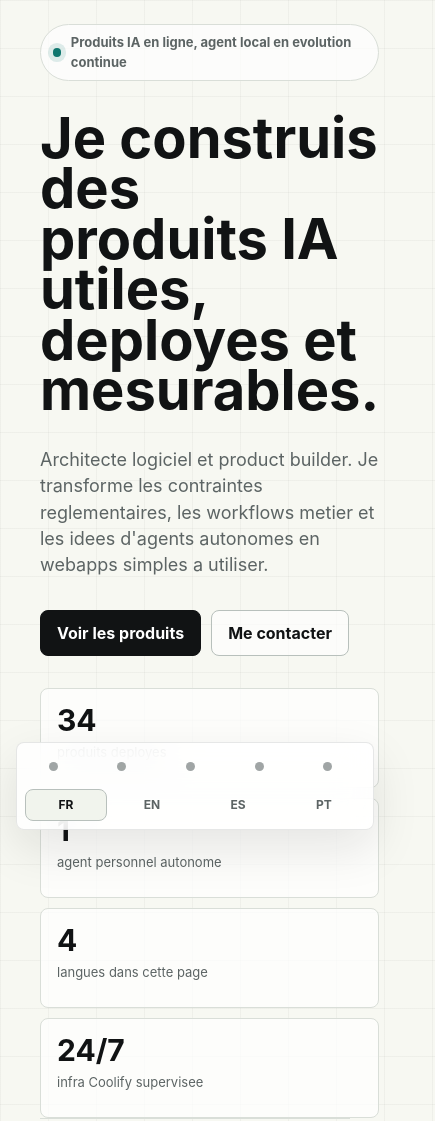
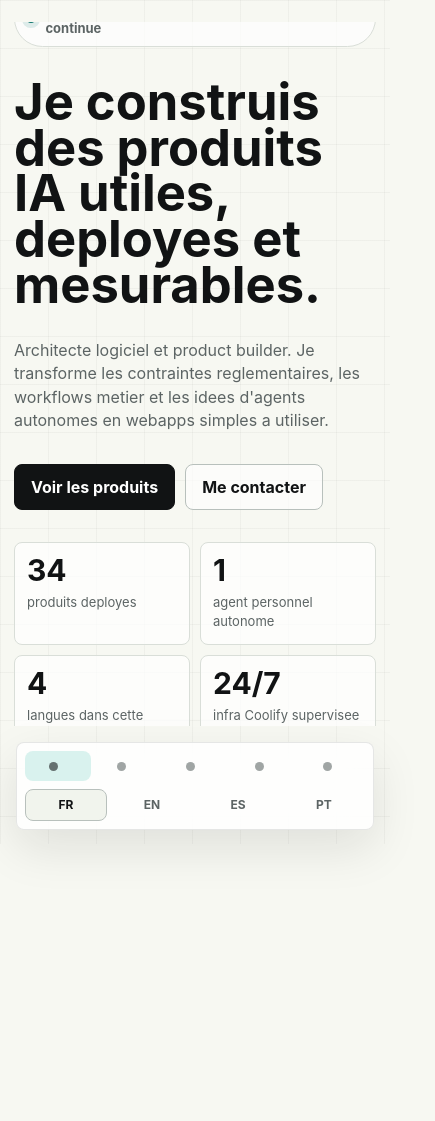
Before and after one commit to leandrosierra/portfolio, a plain HTML site: page index.html in a window 390 px wide. Shown: the top 1121 px of the page, 435 px wide, since content can reach past the window. After the commit the page ends 844 px from the top, so only its background shows below. Drawn offline with Linux system fonts and the light colour scheme.

Commit message:
Ada: feat(portfolio): navigation plein ecran par rubrique

```diff
--- a/index.html
+++ b/index.html
@@ -32,10 +32,14 @@
     --shadow: 0 18px 48px rgba(17, 19, 20, 0.10);
     --max: 1180px;
   }
-  html { scroll-behavior: smooth; }
+  html {
+    height: 100%;
+    overflow: hidden;
+  }
   body {
     margin: 0;
-    min-height: 100vh;
+    height: 100vh;
+    overflow: hidden;
     background:
       linear-gradient(90deg, rgba(17,19,20,.035) 1px, transparent 1px),
       linear-gradient(180deg, rgba(17,19,20,.035) 1px, transparent 1px),
@@ -117,7 +121,8 @@
     font-weight: 650;
   }
   .nav-links a:hover,
-  .nav-links a:focus-visible {
+  .nav-links a:focus-visible,
+  .nav-links a.is-active {
     outline: none;
     color: var(--ink);
     background: var(--teal-soft);
@@ -156,15 +161,32 @@
 
   main {
     width: min(var(--max), calc(100% - 320px));
+    height: 100vh;
     margin-left: max(292px, calc((100vw - var(--max)) / 2 + 160px));
     padding: 38px 26px 44px;
+    position: relative;
+    overflow: hidden;
+  }
+  .page {
+    position: absolute;
+    inset: 38px 26px 44px;
+    display: grid;
+    align-content: center;
+    overflow: hidden;
+    opacity: 0;
+    visibility: hidden;
+    pointer-events: none;
+    transform: translateY(14px);
+    transition: opacity .22s ease, transform .22s ease, visibility .22s ease;
+  }
+  .page.is-active {
+    opacity: 1;
+    visibility: visible;
+    pointer-events: auto;
+    transform: translateY(0);
   }
   .hero {
-    min-height: 92vh;
-    display: grid;
-    align-content: center;
     gap: 32px;
-    border-bottom: 1px solid var(--line);
   }
   .status-line {
     display: inline-flex;
@@ -249,8 +271,7 @@
   }
 
   .section {
-    padding: 86px 0;
-    border-bottom: 1px solid var(--line);
+    gap: 22px;
   }
   .section-head {
     display: grid;
@@ -334,6 +355,10 @@
     display: grid;
     grid-template-columns: repeat(3, minmax(0, 1fr));
     gap: 12px;
+    max-height: calc(100vh - 300px);
+    overflow: auto;
+    padding-right: 6px;
+    scrollbar-width: thin;
   }
   .product-card {
     display: flex;
@@ -437,7 +462,10 @@
     color: var(--muted);
   }
   footer {
-    padding: 26px 0 10px;
+    position: fixed;
+    right: 24px;
+    bottom: 18px;
+    z-index: 4;
     display: flex;
     justify-content: space-between;
     gap: 18px;
@@ -466,9 +494,12 @@
     .lang-switch { margin: 0; padding: 0; border-top: 0; min-width: 150px; }
     main {
       width: min(var(--max), calc(100% - 36px));
+      height: 100vh;
       margin: 0 auto;
-      padding-bottom: 110px;
+      padding: 26px 18px 120px;
     }
+    .page { inset: 26px 18px 120px; }
+    footer { display: none; }
   }
   @media (max-width: 880px) {
     .section-head,
@@ -483,9 +514,17 @@
     }
   }
   @media (max-width: 620px) {
-    main { width: min(100% - 28px, var(--max)); padding-top: 24px; }
-    .hero { min-height: 82vh; }
-    .metrics,
+    main { width: min(100% - 28px, var(--max)); padding-top: 22px; }
+    .page { inset: 22px 0 118px; }
+    h1 { font-size: clamp(42px, 13vw, 64px); }
+    .lead { font-size: 16px; }
+    .metrics {
+      grid-template-columns: repeat(2, minmax(0, 1fr));
+    }
+    .metric {
+      min-height: 82px;
+      padding: 12px;
+    }
     .capabilities,
     .product-grid,
     .lab-list {
@@ -498,12 +537,12 @@
     .brand { display: none; }
     .lang-switch { min-width: 0; }
     .nav-links a { min-height: 30px; }
-    .section { padding: 64px 0; }
+    .product-grid { max-height: calc(100vh - 310px); }
   }
 </style>
 </head>
 <body>
-<a class="skip" href="#main" data-i18n="skip">Aller au contenu</a>
+<a class="skip" href="#home" data-i18n="skip">Aller au contenu</a>
 
 <nav class="side-nav" aria-label="Portfolio">
   <div class="brand" aria-label="Leandro Sierra">
@@ -511,7 +550,7 @@
     <span class="brand-copy"><strong>Leandro Sierra</strong><span data-i18n="navRole">AI products</span></span>
   </div>
   <ul class="nav-links">
-    <li><a href="#home"><span class="nav-dot"></span><span data-i18n="navHome">Accueil</span></a></li>
+    <li><a href="#home" class="is-active"><span class="nav-dot"></span><span data-i18n="navHome">Accueil</span></a></li>
     <li><a href="#about"><span class="nav-dot"></span><span data-i18n="navAbout">Approche</span></a></li>
     <li><a href="#products"><span class="nav-dot"></span><span data-i18n="navProducts">Produits</span></a></li>
     <li><a href="#lab"><span class="nav-dot"></span><span data-i18n="navLab">Lab</span></a></li>
@@ -526,7 +565,7 @@
 </nav>
 
 <main id="main">
-  <section class="hero" id="home">
+  <section class="page hero is-active" id="home">
     <span class="status-line"><span class="pulse"></span><span data-i18n="status">Produits IA en ligne, agent local en evolution continue</span></span>
     <h1 data-i18n="heroTitle">Je construis des produits IA utiles, deployes et mesurables.</h1>
     <p class="lead" data-i18n="heroLead">Architecte logiciel et product builder. Je transforme les contraintes reglementaires, les workflows metier et les idees d'agents autonomes en webapps simples a utiliser.</p>
@@ -542,7 +581,7 @@
     </div>
   </section>
 
-  <section class="section" id="about">
+  <section class="page section" id="about">
     <div class="section-head">
       <div>
         <span class="eyebrow" data-i18n="aboutEyebrow">Approche</span>
@@ -557,7 +596,7 @@
     </div>
   </section>
 
-  <section class="section" id="products">
+  <section class="page section" id="products">
     <div class="section-head">
       <div>
         <span class="eyebrow" data-i18n="productsEyebrow">Produits en cours</span>
@@ -575,7 +614,7 @@
     <div class="product-grid" id="productGrid"></div>
   </section>
 
-  <section class="section" id="lab">
+  <section class="page section" id="lab">
     <div class="section-head">
       <div>
         <span class="eyebrow" data-i18n="labEyebrow">Lab</span>
@@ -591,7 +630,7 @@
     </div>
   </section>
 
-  <section class="section" id="contact">
+  <section class="page section" id="contact">
     <div class="contact-panel">
       <div>
         <span class="eyebrow" data-i18n="contactEyebrow">Contact</span>
@@ -795,6 +834,7 @@ const categoryLabels = {
 
 let lang = localStorage.getItem("portfolio-lang") || "fr";
 let filter = "all";
+const sectionIds = ["home", "about", "products", "lab", "contact"];
 
 function applyLanguage(nextLang) {
   lang = translations[nextLang] ? nextLang : "fr";
@@ -830,8 +870,30 @@ function renderProducts() {
   }).join("");
 }
 
+function showSection(sectionId, updateHash = true) {
+  const target = sectionIds.includes(sectionId) ? sectionId : "home";
+  document.querySelectorAll(".page").forEach((section) => {
+    section.classList.toggle("is-active", section.id === target);
+  });
+  document.querySelectorAll('.nav-links a[href^="#"]').forEach((link) => {
+    link.classList.toggle("is-active", link.getAttribute("href") === `#${target}`);
+  });
+  if (updateHash && window.location.hash !== `#${target}`) {
+    history.pushState(null, "", `#${target}`);
+  }
+}
+
 document.querySelectorAll("[data-lang]").forEach((button) => {
   button.addEventListener("click", () => applyLanguage(button.dataset.lang));
+});
+
+document.querySelectorAll('a[href^="#"]').forEach((link) => {
+  link.addEventListener("click", (event) => {
+    const sectionId = link.getAttribute("href").slice(1);
+    if (!sectionIds.includes(sectionId)) return;
+    event.preventDefault();
+    showSection(sectionId);
+  });
 });
 
 document.querySelectorAll("[data-filter]").forEach((button) => {
@@ -842,7 +904,10 @@ document.querySelectorAll("[data-filter]").forEach((button) => {
   });
 });
 
+window.addEventListener("popstate", () => showSection(window.location.hash.slice(1), false));
+
 applyLanguage(lang);
+showSection(window.location.hash.slice(1), false);
 </script>
 </body>
 </html>
```
